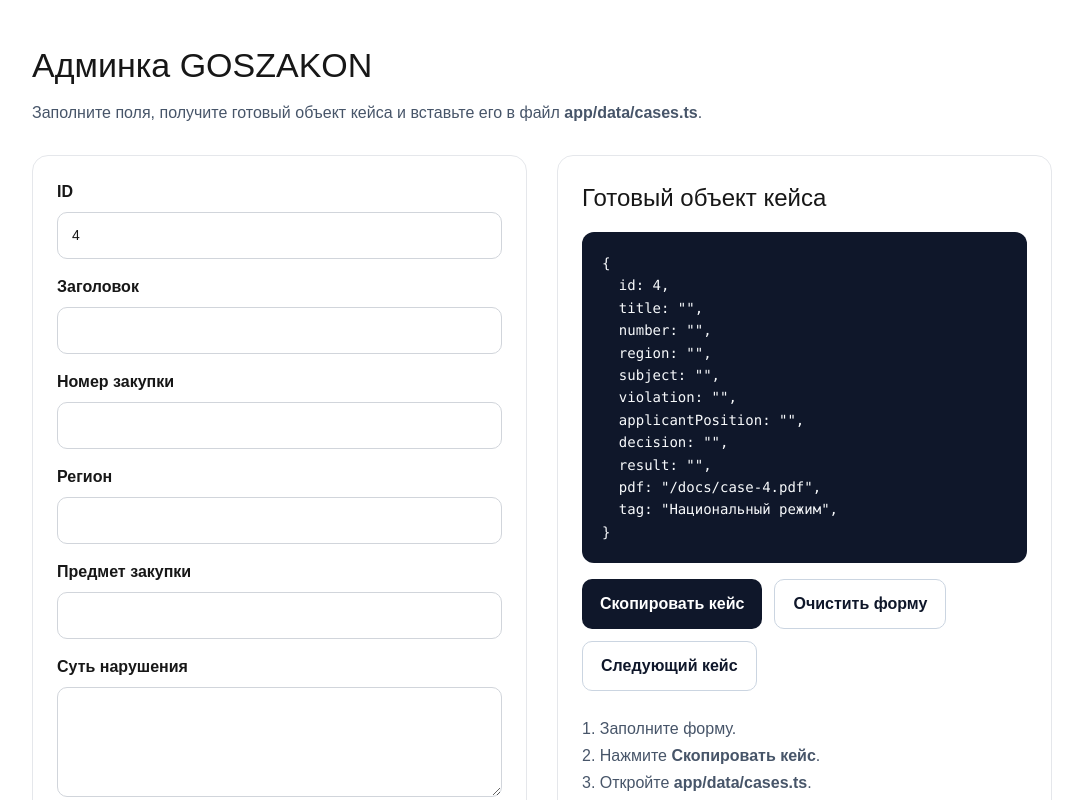
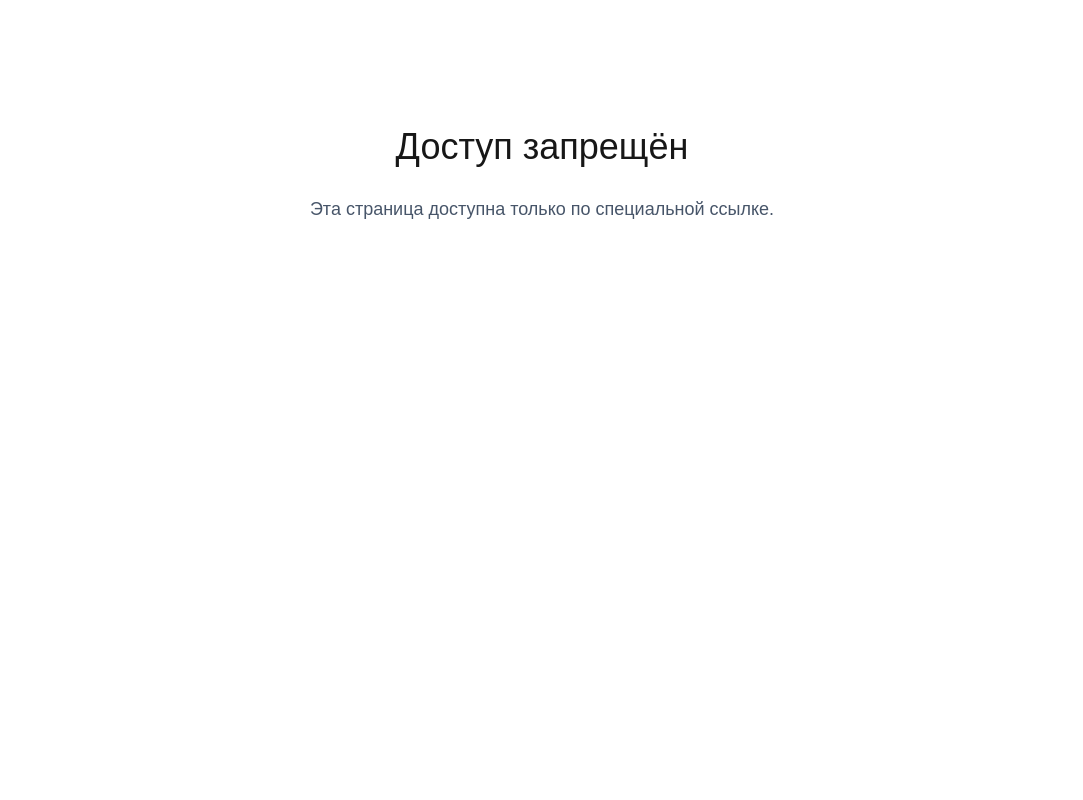
Before and after one commit to 6499922-beep/goszakon, a Next.js app: page /admin in a window 1280 px wide. Shown: the top 800 px of the page, without its empty margins (98-1181 px from the left). Built offline with nearby package versions, Linux system fonts and the light colour scheme.

Commit message:
protect admin page

```diff
--- a/app/admin/page.tsx
+++ b/app/admin/page.tsx
@@ -1,6 +1,7 @@
 "use client";
 
 import { useMemo, useState } from "react";
+import { useSearchParams } from "next/navigation";
 
 const TAG_OPTIONS = [
   "Национальный режим",
@@ -13,7 +14,33 @@ const TAG_OPTIONS = [
   "Судебная практика",
 ];
 
+const ADMIN_KEY = "goszakon2026";
+
 export default function AdminPage() {
+  const searchParams = useSearchParams();
+  const key = searchParams.get("key");
+
+  if (key !== ADMIN_KEY) {
+    return (
+      <main
+        style={{
+          maxWidth: "700px",
+          margin: "80px auto",
+          padding: "40px",
+          fontFamily: "Arial",
+          textAlign: "center",
+        }}
+      >
+        <h1 style={{ fontSize: "36px", marginBottom: "20px" }}>
+          Доступ запрещён
+        </h1>
+        <p style={{ color: "#475569", fontSize: "18px", lineHeight: "1.7" }}>
+          Эта страница доступна только по специальной ссылке.
+        </p>
+      </main>
+    );
+  }
+
   const [id, setId] = useState("4");
   const [title, setTitle] = useState("");
   const [number, setNumber] = useState("");
@@ -286,24 +313,15 @@ export default function AdminPage() {
           </pre>
 
           <div style={{ display: "flex", gap: "12px", marginTop: "16px", flexWrap: "wrap" }}>
-            <button
-              onClick={copyToClipboard}
-              style={primaryButton}
-            >
+            <button onClick={copyToClipboard} style={primaryButton}>
               Скопировать кейс
             </button>
 
-            <button
-              onClick={clearForm}
-              style={secondaryButton}
-            >
+            <button onClick={clearForm} style={secondaryButton}>
               Очистить форму
             </button>
 
-            <button
-              onClick={nextCase}
-              style={secondaryButton}
-            >
+            <button onClick={nextCase} style={secondaryButton}>
               Следующий кейс
             </button>
           </div>
```
